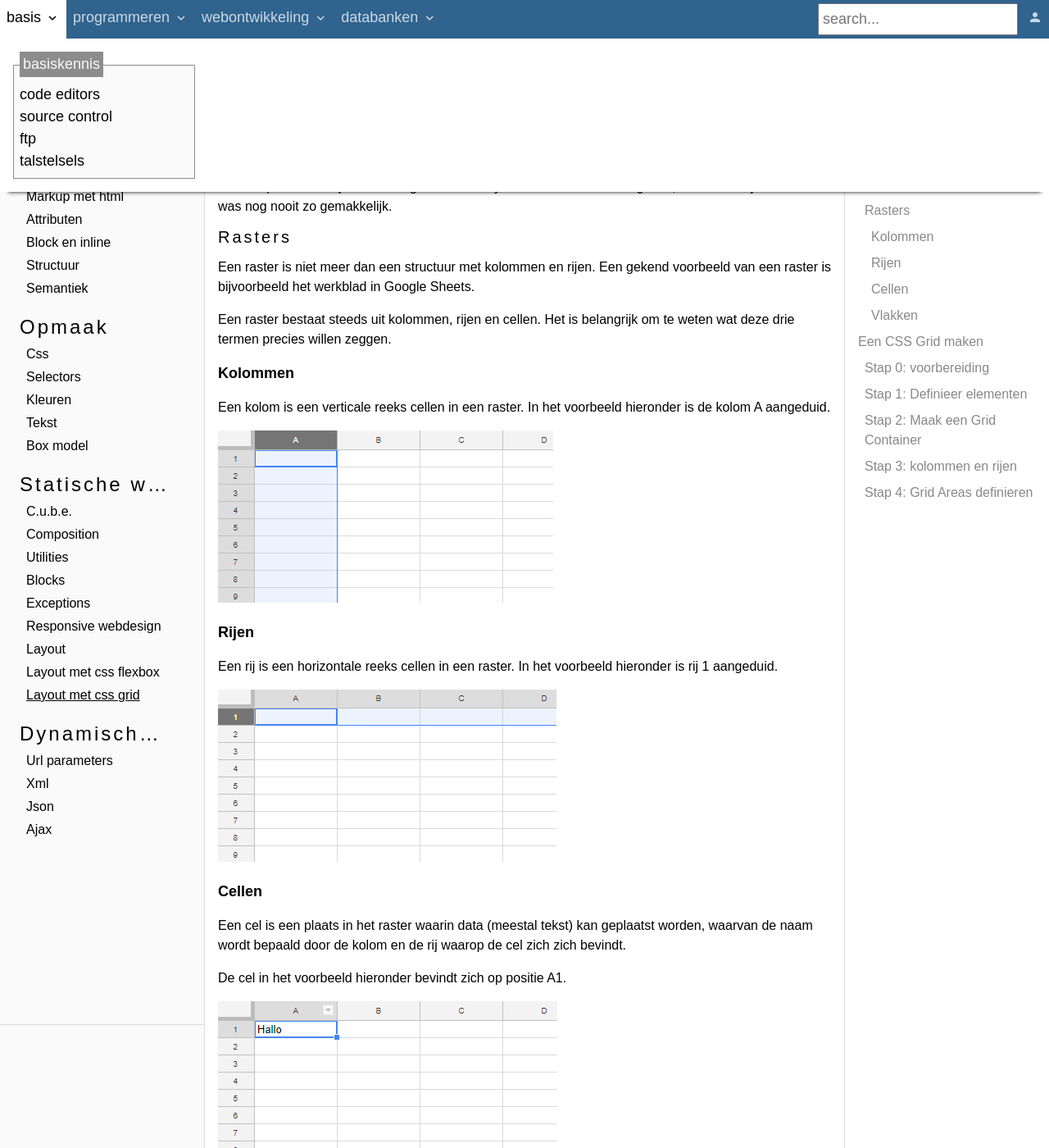
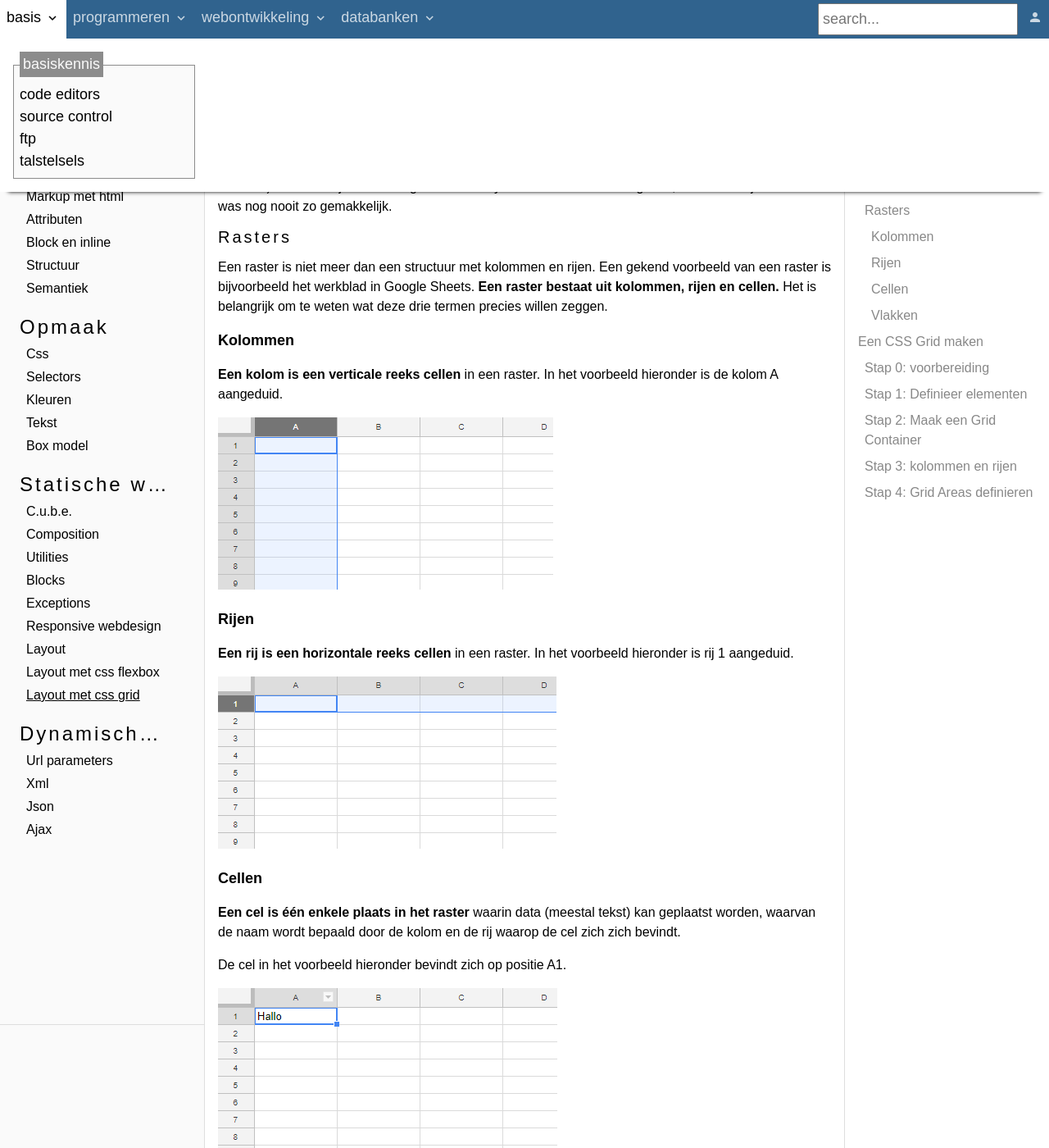
Before and after one commit to T-INFORMATICA/t-informatica.github.io, a Jekyll site: the page built from _courses/webontwikkeling/statische-websites/css-grid.md, in a window 1280 px wide and 1400 px high. Shown: the whole window at 82% size. Built offline with Jekyll 4.4.1, drawn with Linux system fonts in a browser that asks for light colours; comment, search, counter and statistics services are not loaded; some of the changed text lies outside the part shown.

Commit message:
Update css-grid.md

```diff
--- a/_courses/webontwikkeling/statische-websites/css-grid.md
+++ b/_courses/webontwikkeling/statische-websites/css-grid.md
@@ -11,9 +11,7 @@ CSS Grid is een systeem dat een website voorziet van een twee-dimensionale layou
 
 ### Rasters
 
-Een raster is niet meer dan een structuur met kolommen en rijen. Een gekend voorbeeld van een raster is bijvoorbeeld het werkblad in Google Sheets.
-
-Een raster bestaat steeds uit kolommen, rijen en cellen. Het is belangrijk om te weten wat deze drie termen precies willen zeggen.
+Een raster is niet meer dan een structuur met kolommen en rijen. Een gekend voorbeeld van een raster is bijvoorbeeld het werkblad in Google Sheets. **Een raster bestaat uit kolommen, rijen en cellen.** Het is belangrijk om te weten wat deze drie termen precies willen zeggen.
 
 
 <!-- <img src="{{ site.baseurl }}/assets/img/css-grid-1.png" alt="" style="height: auto; max-width: 100%"> -->
@@ -21,19 +19,19 @@ Een raster bestaat steeds uit kolommen, rijen en cellen. Het is belangrijk om te
 
 #### Kolommen
 
-Een kolom is een verticale reeks cellen in een raster. In het voorbeeld hieronder is de kolom A aangeduid.
+**Een kolom is een verticale reeks cellen** in een raster. In het voorbeeld hieronder is de kolom A aangeduid.
 
 <img src="{{ site.baseurl }}/assets/img/css-grid-2.png" alt="" style="height: auto; max-width: 100%">
 
 #### Rijen
 
-Een rij is een horizontale reeks cellen in een raster. In het voorbeeld hieronder is rij 1 aangeduid.
+**Een rij is een horizontale reeks cellen** in een raster. In het voorbeeld hieronder is rij 1 aangeduid.
 
 <img src="{{ site.baseurl }}/assets/img/css-grid-3.png" alt="" style="height: auto; max-width: 100%">
 
 #### Cellen
 
-Een cel is een plaats in het raster waarin data (meestal tekst) kan geplaatst worden, waarvan de naam wordt bepaald door de kolom en de rij waarop de cel zich zich bevindt.
+**Een cel is één enkele plaats in het raster** waarin data (meestal tekst) kan geplaatst worden, waarvan de naam wordt bepaald door de kolom en de rij waarop de cel zich zich bevindt.
 
 De cel in het voorbeeld hieronder bevindt zich op positie A1.
 
@@ -41,7 +39,7 @@ De cel in het voorbeeld hieronder bevindt zich op positie A1.
 
 #### Vlakken
 
-Vlakken zijn cellen die meerdere rijen en/of kolommen overspannen. In het voorbeeld bevindt het vlak waarin “Hallo” staat geschreven zich op positie A1, en is 2 kolommen breed en 2 rijen hoog.
+**Vlakken zijn cellen die meerdere rijen en/of kolommen overspannen.** In het voorbeeld bevindt het vlak waarin “Hallo” staat geschreven zich op positie A1, en is 2 kolommen breed en 2 rijen hoog.
 
 <img src="{{ site.baseurl }}/assets/img/css-grid-5.png" alt="" style="height: auto; max-width: 100%">
 
```
